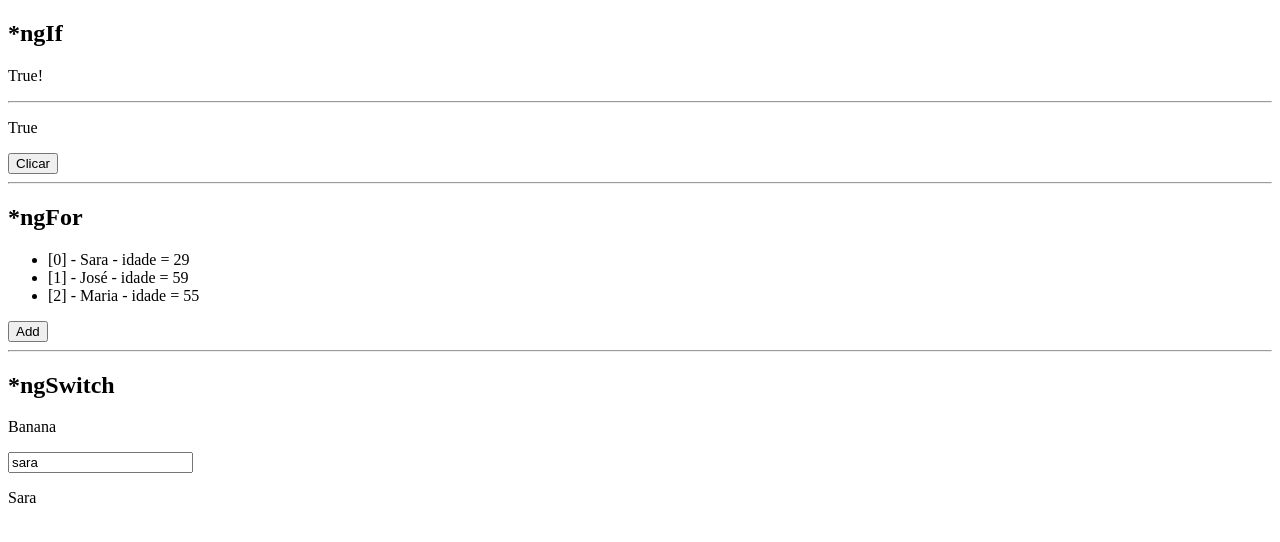
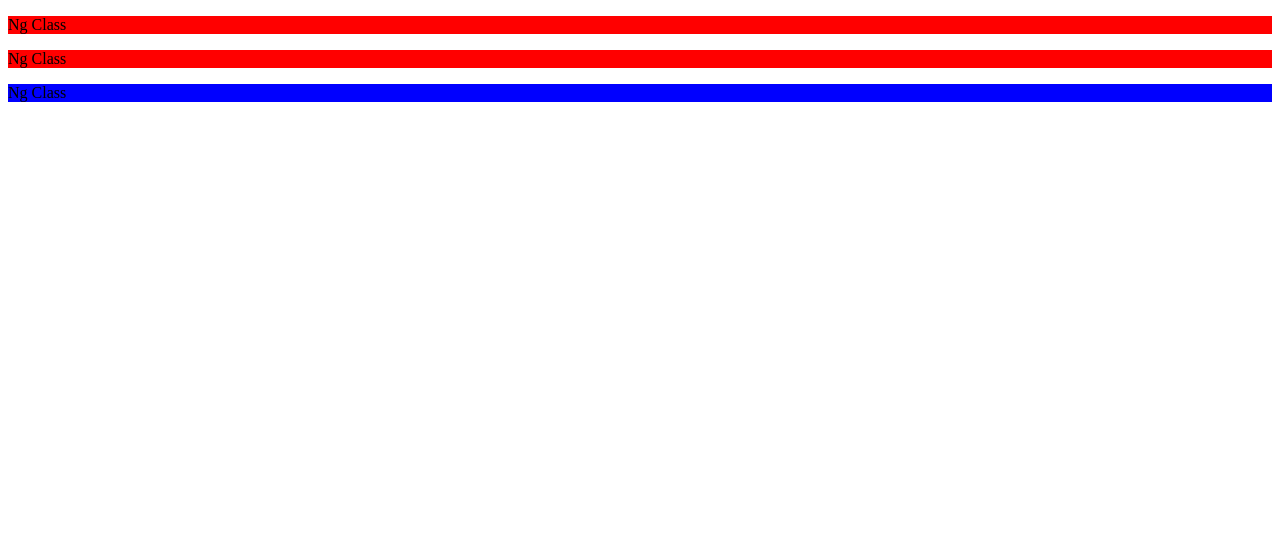
Before and after one commit to saranascimento/curso-angular-2-v15, an Angular app: page / in a window 1280 px wide. Shown: the top 542 px of the page. Built offline with nearby package versions, Linux system fonts and the light colour scheme.

Commit message:
section 5 [Angular]: Diretivas - ngClass

```diff
--- a/src/app/app.component.ts
+++ b/src/app/app.component.ts
@@ -2,7 +2,8 @@
 @Component({
   selector: 'app-root',
   template: `
-  <app-diretivas-estruturais></app-diretivas-estruturais>
+  <!-- <app-diretivas-estruturais></app-diretivas-estruturais> -->
+  <app-diretivas-atributos></app-diretivas-atributos>
   <router-outlet></router-outlet>
   `
 })
--- a/src/app/app.module.ts
+++ b/src/app/app.module.ts
@@ -8,13 +8,15 @@
 import { TitleComponent } from './title/title.component';
 import { DataBindingComponent } from './data-binding/data-binding.component';
 import { DiretivasEstruturaisComponent } from './diretivas-estruturais/diretivas-estruturais.component';
+import { DiretivasAtributosComponent } from './diretivas-atributos/diretivas-atributos.component';
 
 @NgModule({
   declarations: [
     AppComponent,
     TitleComponent,
     DataBindingComponent,
-    DiretivasEstruturaisComponent
+    DiretivasEstruturaisComponent,
+    DiretivasAtributosComponent
   ],
   imports: [
     BrowserModule,
--- /dev/null
+++ b/src/app/diretivas-atributos/diretivas-atributos.component.html
@@ -0,0 +1,3 @@
+<p [ngClass]="'active'">Ng Class</p>
+<p [ngClass]="{'active': true, 'disabled': false}">Ng Class</p>
+<p [ngClass]="{'active': valor, 'disabled': !valor}">Ng Class</p>
--- /dev/null
+++ b/src/app/diretivas-atributos/diretivas-atributos.component.scss
@@ -0,0 +1,7 @@
+.active {
+    background-color: red;
+}
+
+.disabled {
+    background-color: blue;
+}
--- /dev/null
+++ b/src/app/diretivas-atributos/diretivas-atributos.component.ts
@@ -0,0 +1,18 @@
+import { Component, OnInit } from '@angular/core';
+
+@Component({
+  selector: 'app-diretivas-atributos',
+  templateUrl: './diretivas-atributos.component.html',
+  styleUrls: ['./diretivas-atributos.component.scss']
+})
+export class DiretivasAtributosComponent implements OnInit {
+
+  public valor: boolean = true;
+
+  constructor() {}
+  ngOnInit(): void {
+    setInterval(() => {
+      this.valor = !this.valor;
+    }, 2000)
+  }
+}
```
Also changed, not shown: 1 other file (tests, documents, lock files or other folders).
